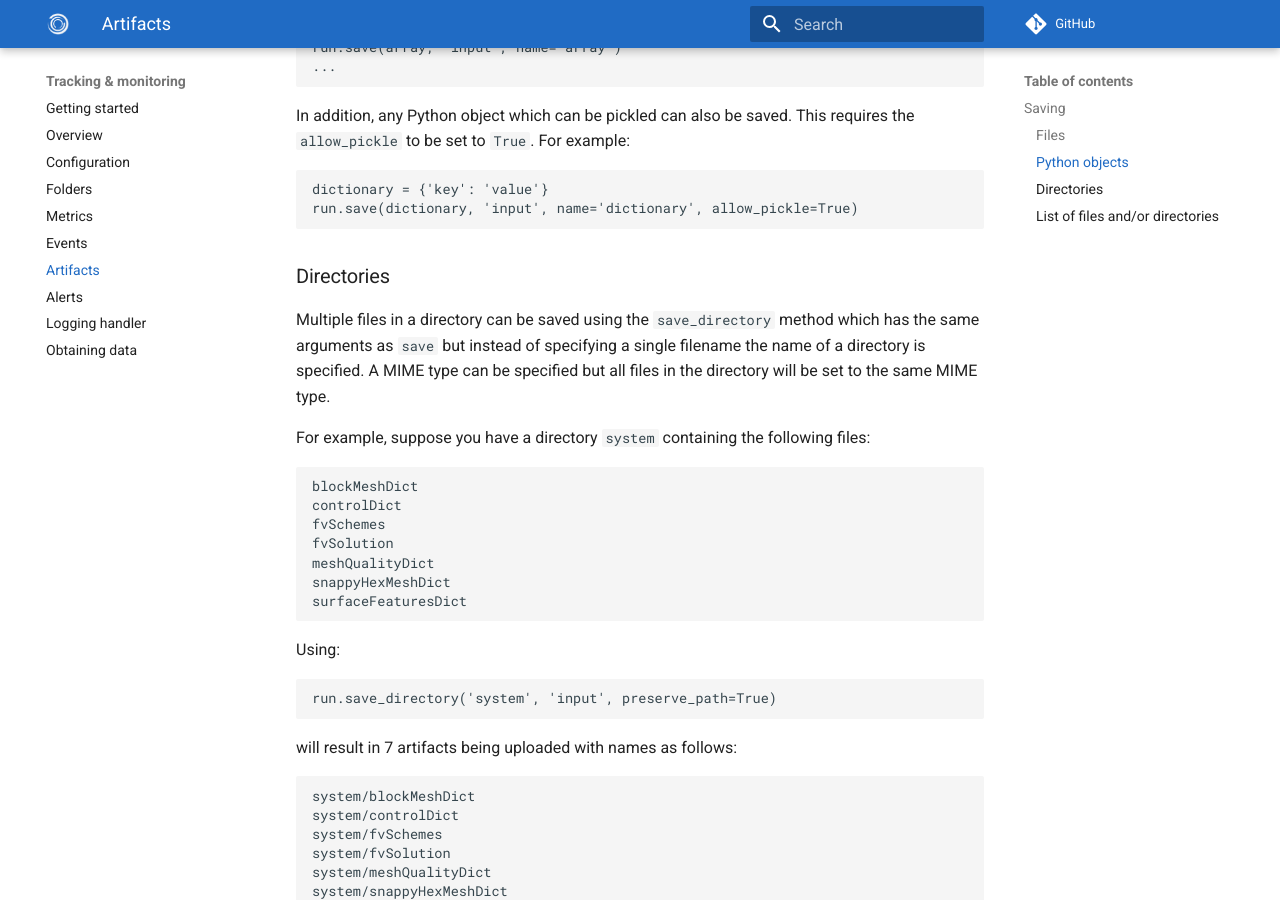
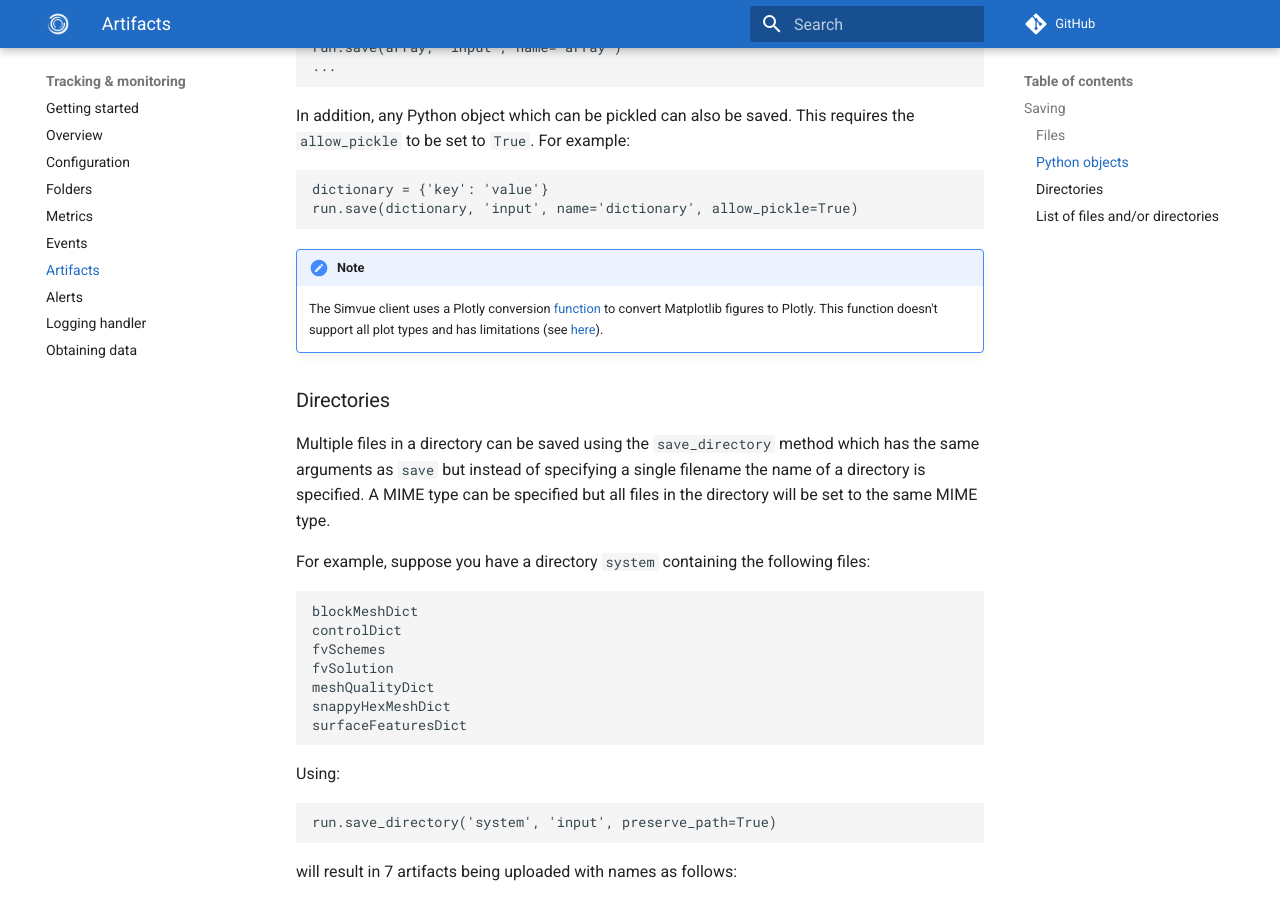
Before and after one commit to simvue-io/docs, an MkDocs documentation site: the page built from docs/python-client/artifacts.md, in a window 1280 px wide and 900 px high, scrolled down 1384 px. Built offline with MkDocs 1.6.1 and Material for MkDocs 9.7.7, drawn with Linux system fonts in a browser that asks for light colours.

Commit message:
Mention Matpotlib to Plotly limitations

````diff
--- a/docs/python-client/artifacts.md
+++ b/docs/python-client/artifacts.md
@@ -58,6 +58,11 @@ dictionary = {'key': 'value'}
 run.save(dictionary, 'input', name='dictionary', allow_pickle=True)
 ```
 
+!!! note
+
+    The Simvue client uses a Plotly conversion [function](https://plotly.github.io/plotly.py-docs/generated/plotly.html#plotly.tools.mpl_to_plotly)
+    to convert Matplotlib figures to Plotly. This function doesn't support all plot types and has limitations (see [here](https://community.plotly.com/t/mpl-to-plotly-limitations/14686)).
+
 ### Directories
 
 Multiple files in a directory can be saved using the `save_directory` method which has the same arguments as `save` but
````
